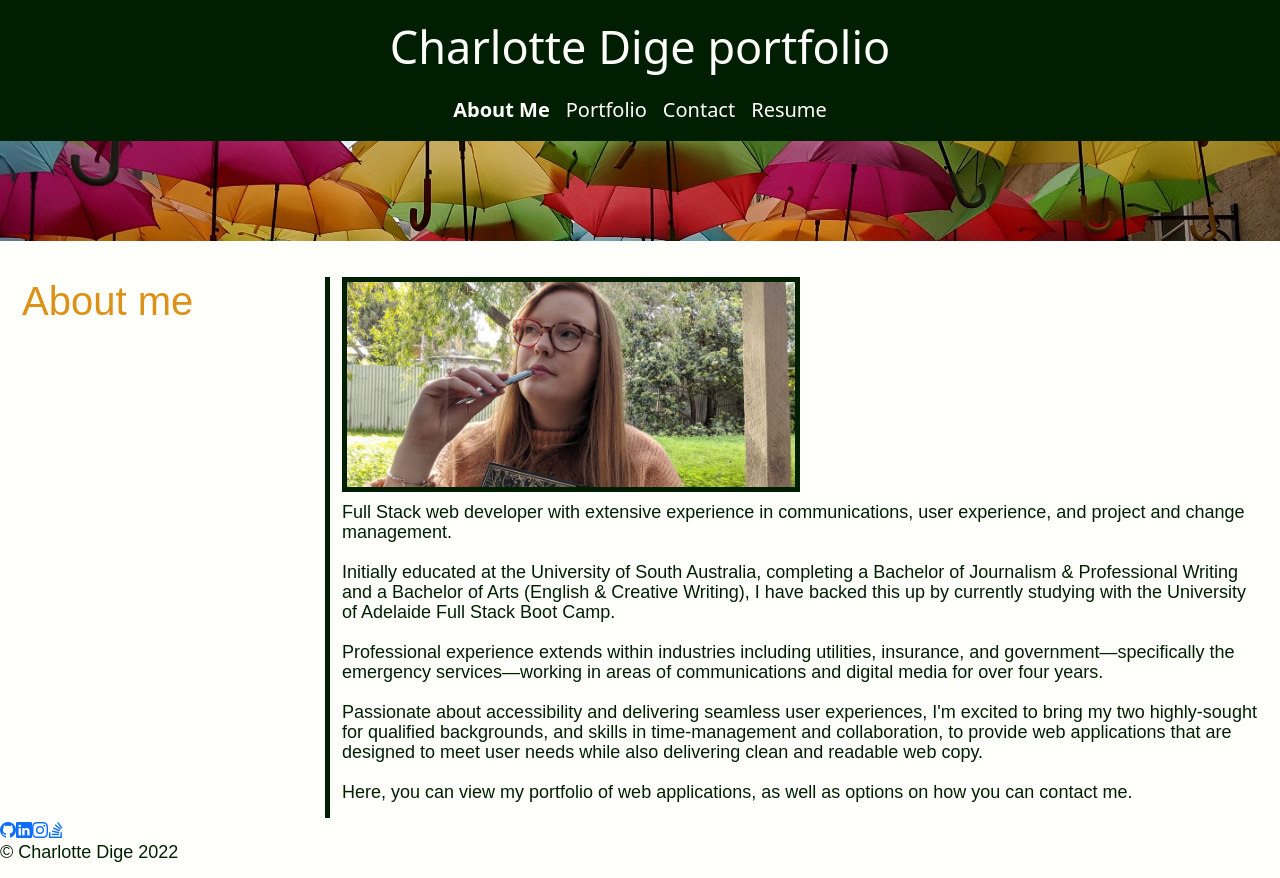
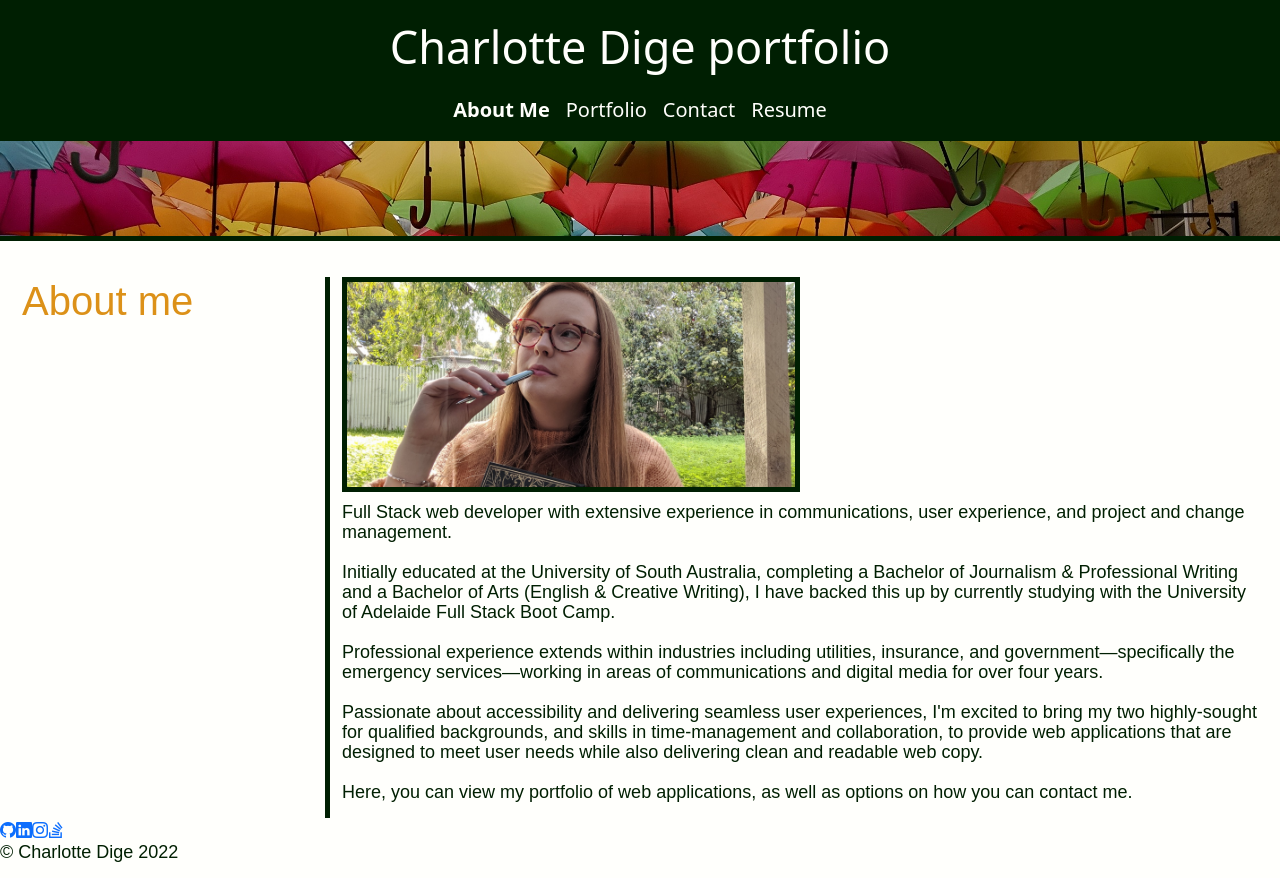
Before and after one commit to CharDige/CharDige-react-portfolio, a React (Create React App) app: page / in a window 1280 px wide. Built offline with nearby package versions, Linux system fonts and the light colour scheme.

Commit message:
Added border to bottom of image

```diff
--- a/src/styles/Featureimage.css
+++ b/src/styles/Featureimage.css
@@ -3,4 +3,5 @@ figure #hero {
     width: 100%;
     object-fit: cover;
     margin-bottom: 20px;
+    border-bottom: 5px solid var(--dark-colour);
 }
```
